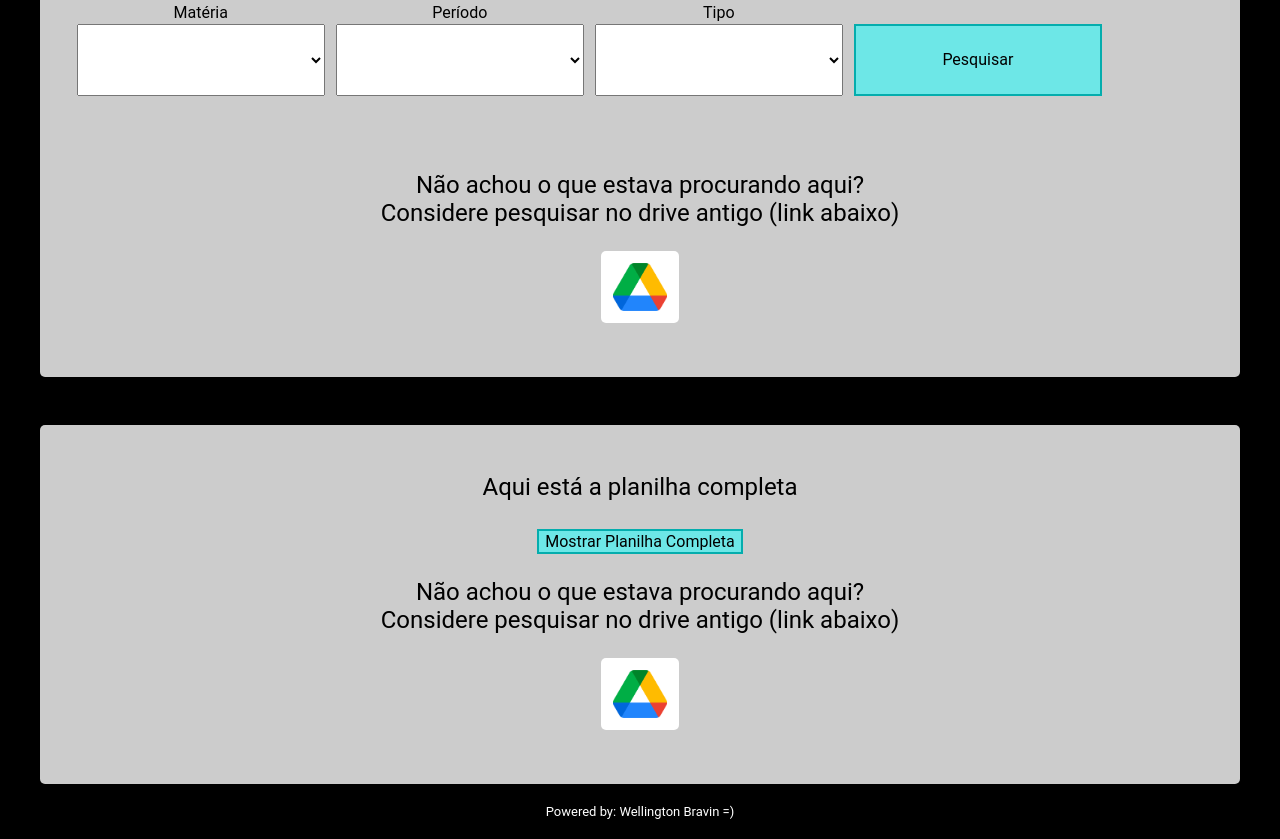
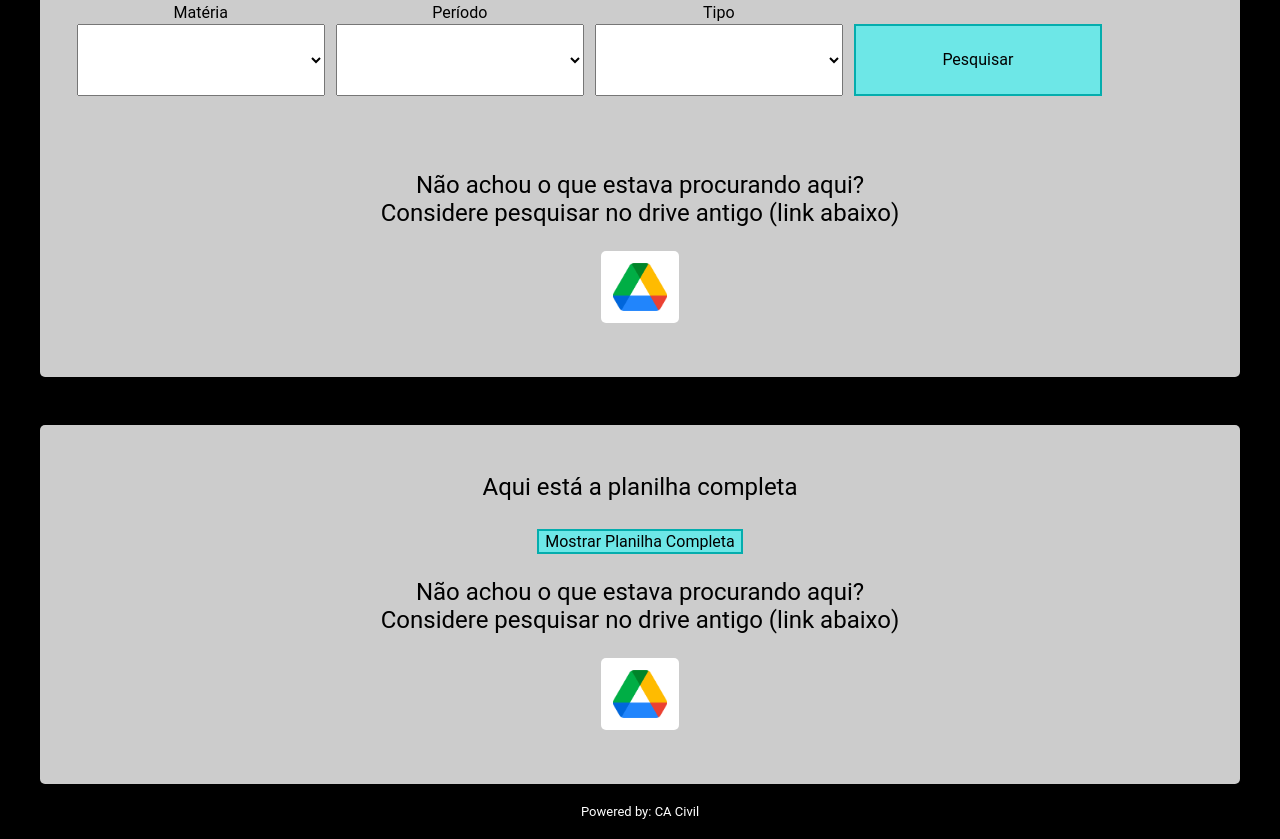
Before and after one commit to wellbrez/DriveCA, a plain HTML site: page index.html in a window 1280 px wide. Shown: the part 1356-2195 px from the top of the page. Drawn offline with Linux system fonts and the light colour scheme; no server answers.

Commit message:
Update index.html

```diff
--- a/index.html
+++ b/index.html
@@ -50,7 +50,7 @@
     </table>
     <p>Não achou o que estava procurando aqui?<br>Considere pesquisar no drive antigo (link abaixo)<br><center><a class=driveAntigo href="https://bit.ly/Drive-CA"><img class=driveAntigoLogo src="logoDrive.png"></a></center></p>
 </section>
-    <span>Powered by: Wellington Bravin =)</span>
+    <span>Powered by: CA Civil</span>
     <script src="index.js"></script>
     <script src="funcoesPlanilha.js"></script>
     <script src="trataDados.js"></script>
```
